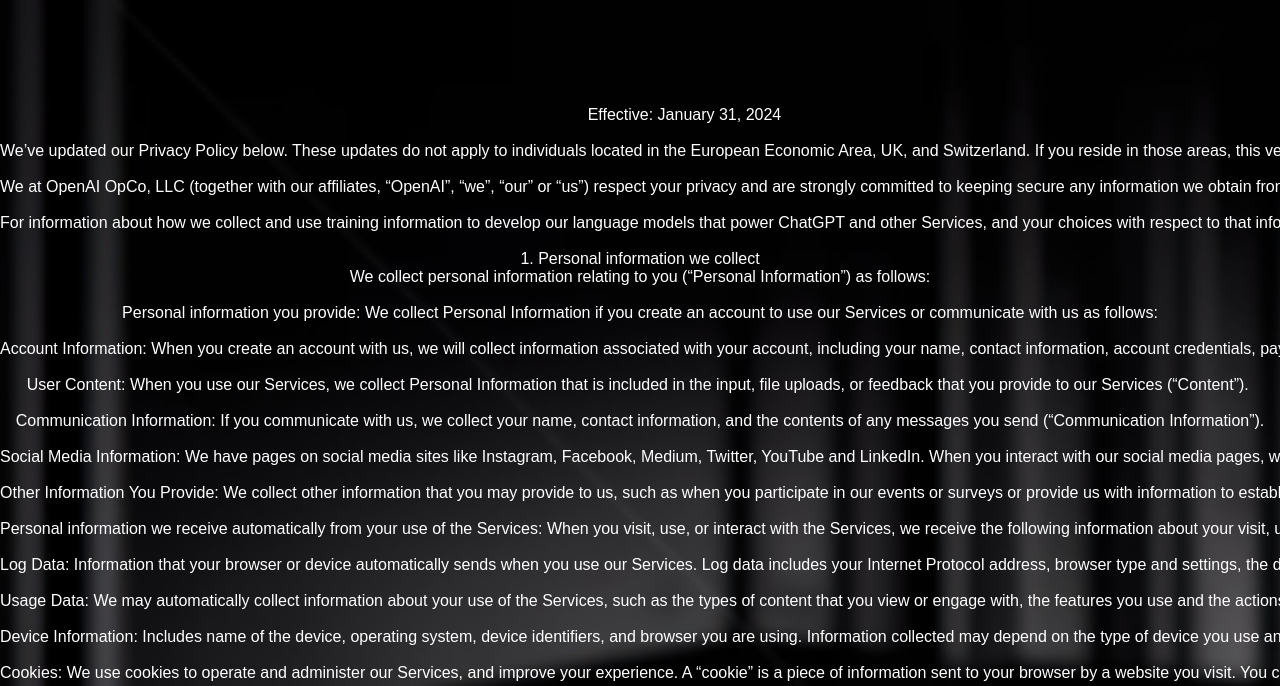
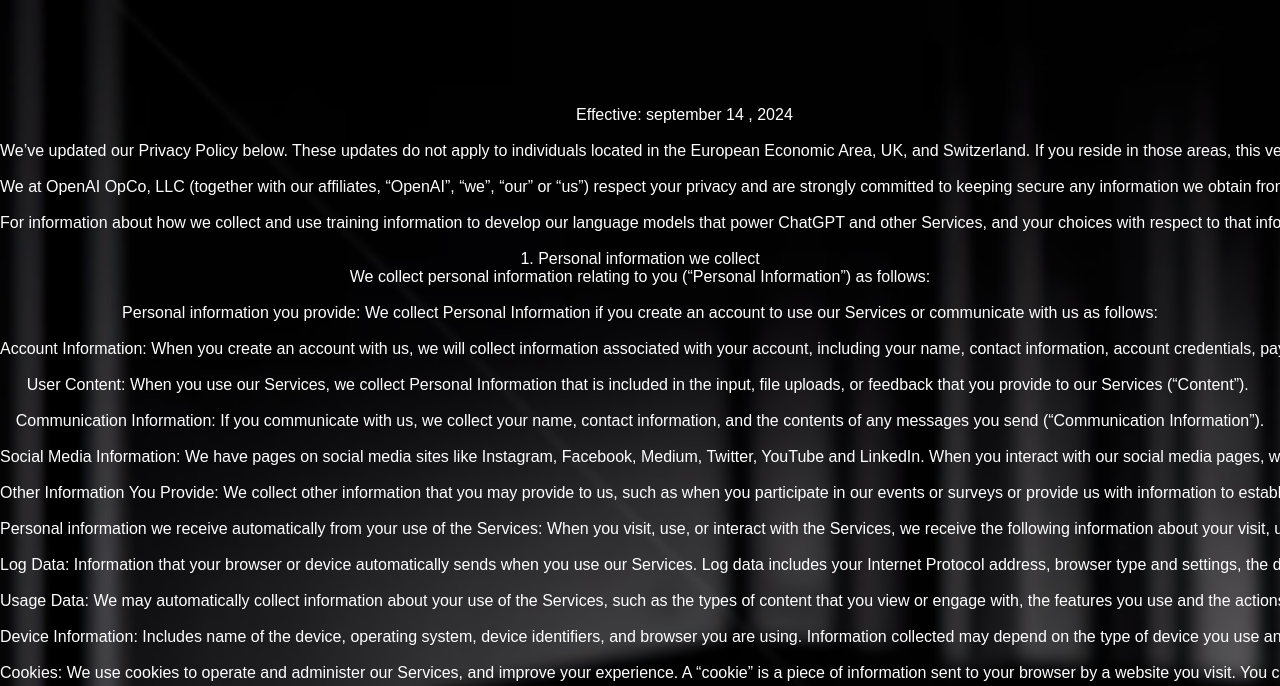
Before and after one commit to Ravi-Dahiya-00/web-a-thon, a plain HTML site: page privacy.html in a window 1280 px wide. Shown: the part 114-800 px from the top of the page. Drawn offline with Linux system fonts and the light colour scheme.

Commit message:
some changes

```diff
--- a/privacy.html
+++ b/privacy.html
@@ -19,7 +19,7 @@
         <div>
             <div class="main">
                 <pre>
-                    Effective: January 31, 2024
+                    Effective: september 14 , 2024
 
 We’ve updated our Privacy Policy below. These updates do not apply to individuals located in the European Economic Area, UK, and Switzerland. If you reside in those areas, this version of our Privacy Policy applies to you.
 
```
Also changed, not shown: index.html (+1 -1 lines).
